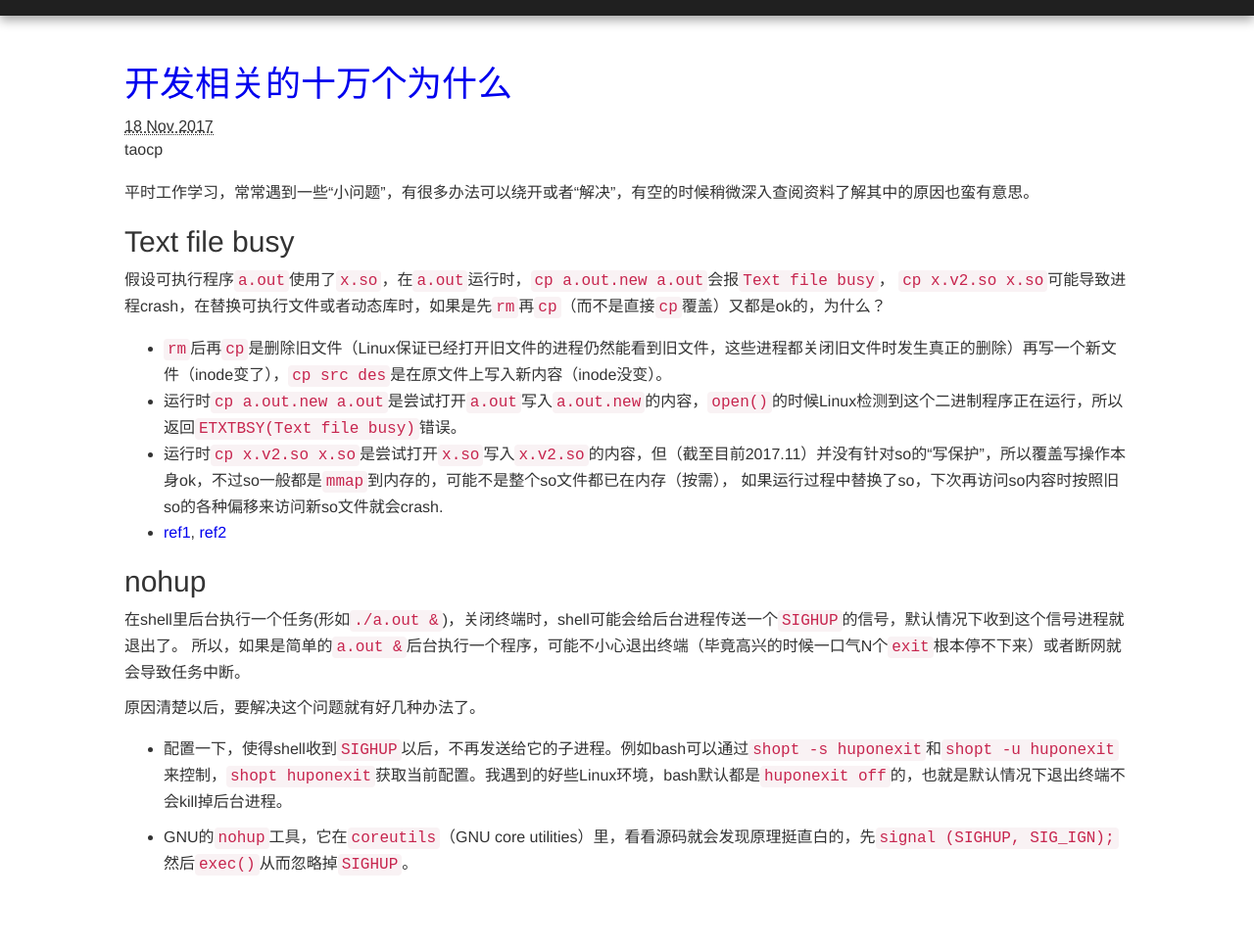
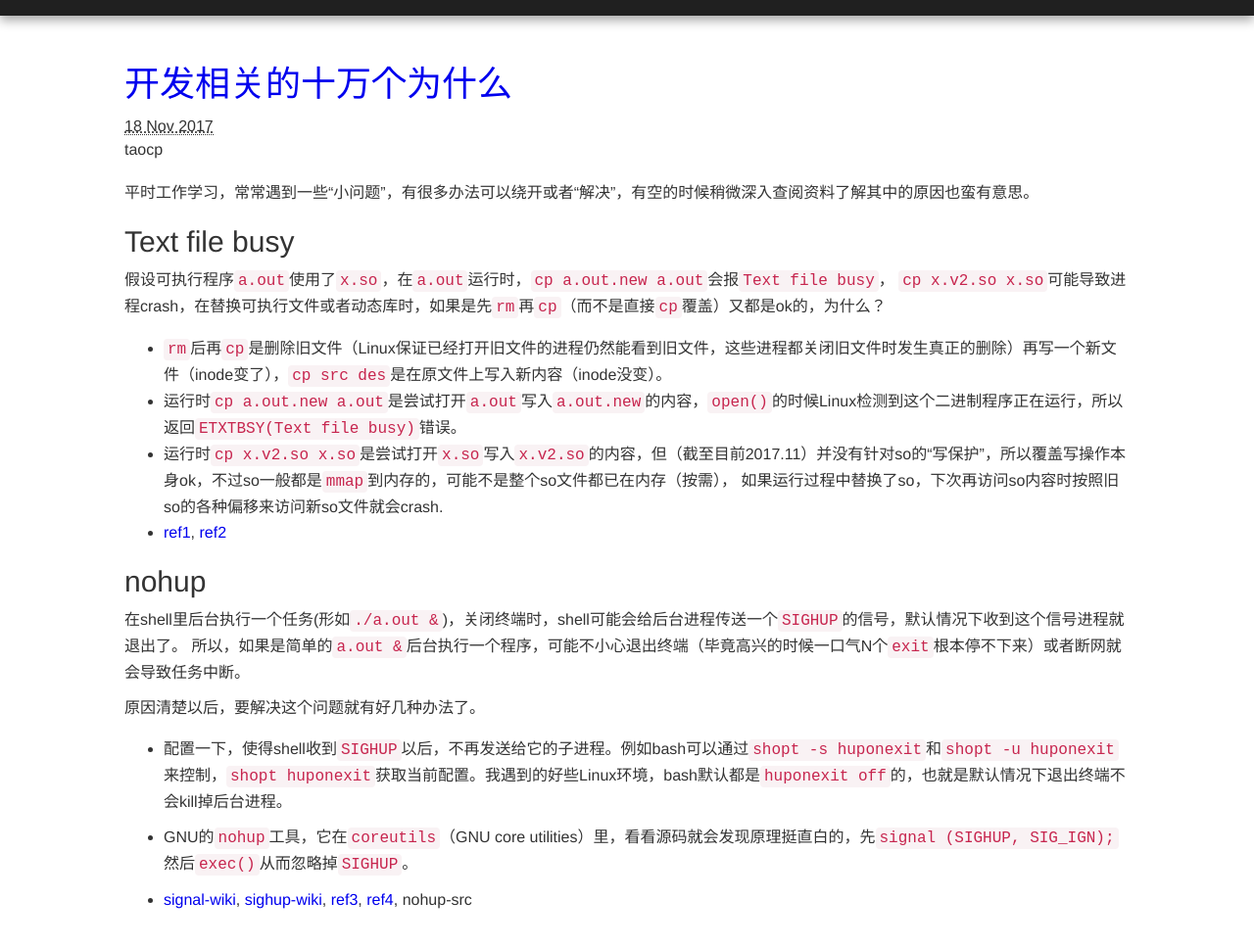
Before and after one commit to taocp/taocp.github.com, a Jekyll site: the page built from _posts/2017-11-18-开发相关的十万个为什么.md, in a window 1280 px wide, cut to the strip 104-1082 px from the top of the page. Shown: the top 967 px of the strip at 98% size. Built offline with Jekyll 4.4.1, drawn with Linux system fonts in a browser that asks for light colours; nearby versions of some CDN libraries; library files that are not in the unit come from our copies; comment, search, counter and statistics services are not loaded; before the commit the page ends 1046 px from its top, so only the background shows below that.

Commit message:
2017-11-18 update nohup

```diff
--- a/_posts/2017-11-18-开发相关的十万个为什么.md
+++ b/_posts/2017-11-18-开发相关的十万个为什么.md
@@ -35,3 +35,5 @@ categories:
 - 配置一下，使得shell收到`SIGHUP`以后，不再发送给它的子进程。例如bash可以通过`shopt -s huponexit`和`shopt -u huponexit`来控制，`shopt huponexit`获取当前配置。我遇到的好些Linux环境，bash默认都是`huponexit off`的，也就是默认情况下退出终端不会kill掉后台进程。
 
 - GNU的`nohup`工具，它在`coreutils`（GNU core utilities）里，看看源码就会发现原理挺直白的，先`signal (SIGHUP, SIG_IGN);`然后`exec()`从而忽略掉`SIGHUP`。
+
+- [signal-wiki](https://en.wikipedia.org/wiki/Signal_(IPC)), [sighup-wiki](https://en.wikipedia.org/wiki/SIGHUP), [ref3](https://serverfault.com/a/117157/294205), [ref4](https://stackoverflow.com/a/4319666/1498303), nohup-src
```
